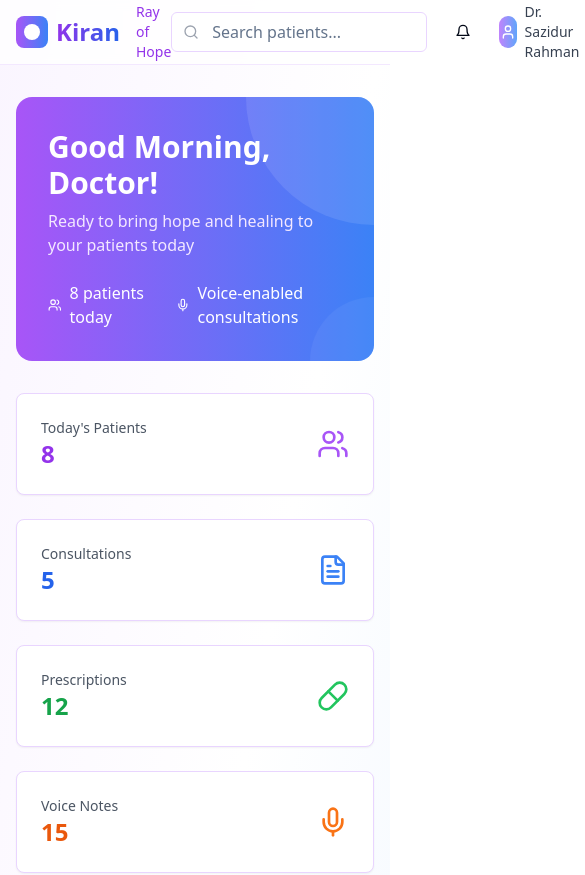
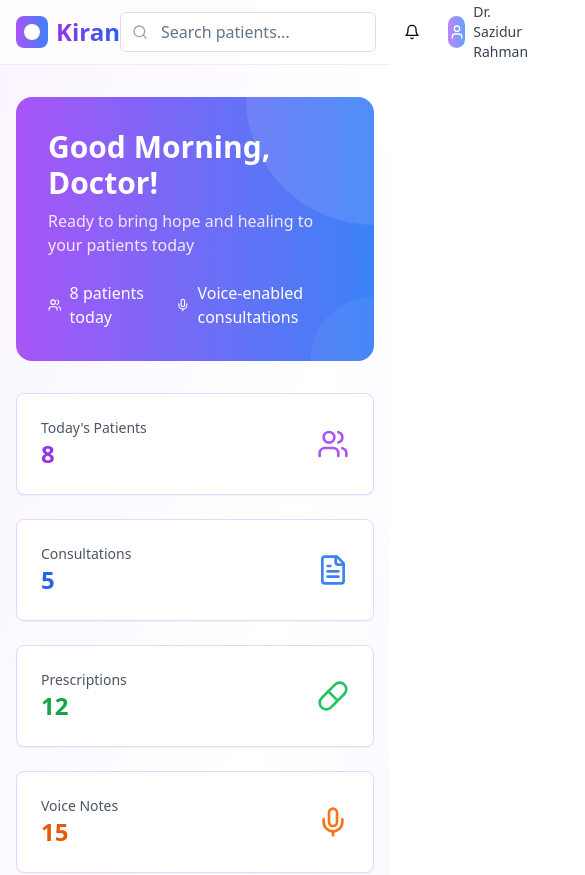
Before and after one commit to Ravinder210/kiran-voice-scribe, a React (Vite) app: page / in a window 390 px wide. Shown: the top 875 px of the page, 585 px wide, since content can reach past the window. Built offline with nearby package versions, Linux system fonts and the light colour scheme.

Commit message:
Refactor: Improve responsiveness for larger screens
Ensure the app layout is optimized for laptop and iPad displays, excluding phone displays.

```diff
--- a/src/pages/Index.tsx
+++ b/src/pages/Index.tsx
@@ -1,4 +1,3 @@
-
 import React, { useState } from 'react';
 import { Mic, Users, FileText, Pill, History, Paperclip, ChevronRight, Search, Bell, User } from 'lucide-react';
 import { Button } from "@/components/ui/button";
@@ -65,7 +64,7 @@ const Index = () => {
                   Kiran
                 </h1>
               </div>
-              <span className="text-sm text-purple-600 font-medium">Ray of Hope</span>
+              <span className="hidden md:inline text-sm text-purple-600 font-medium">Ray of Hope</span>
             </div>
 
             <div className="flex items-center space-x-4">
```
